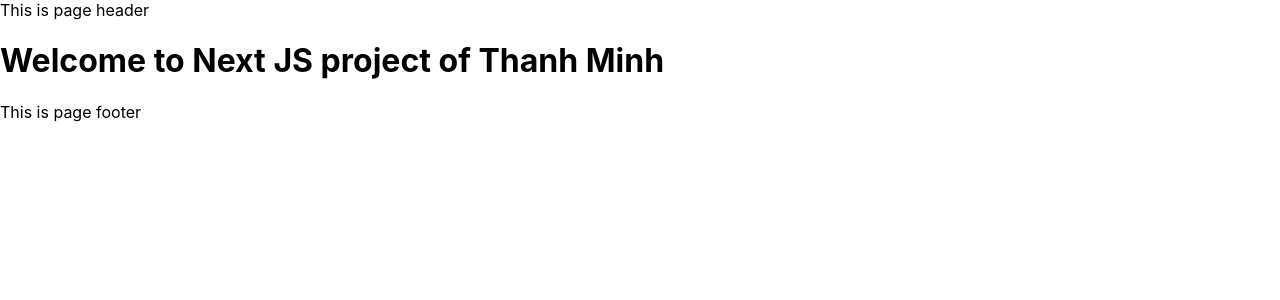
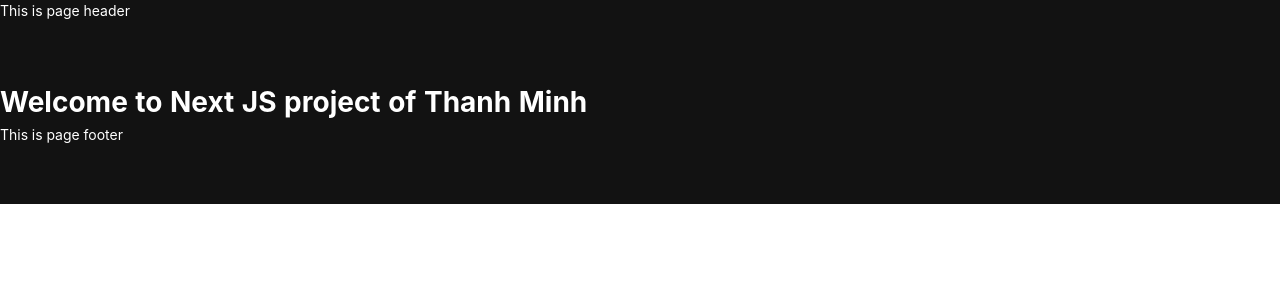
Before and after one commit to thanhminhhodac/NextJs, a Next.js app: page / in a window 1280 px wide. Shown: the top 300 px of the page. Built offline with nearby package versions, Linux system fonts and the light colour scheme.

Commit message:
edit style

```diff
--- /dev/null
+++ b/src/components/common/Layout/Layout.module.scss
@@ -0,0 +1,8 @@
+@use "styles/variables.module.scss" as v;
+
+.wrapper {
+  display: grid;
+  grid-template-rows: 80px auto 80px;
+  background-color: v.$black;
+  color: v.$primary-text;
+}
--- a/src/components/common/Layout/index.tsx
+++ b/src/components/common/Layout/index.tsx
@@ -3,15 +3,15 @@
 // components
 import Header from 'components/common/Header';
 import Footer from 'components/common/Footer';
+// styles
+import styles from './Layout.module.scss';
 
 const Layout: FC = ({ children }) => (
-  <>
+  <div className={styles.wrapper}>
     <Header />
-    <div className="main-wrapper">
-      <div className="main-wrapper-inner">{children}</div>
-    </div>
+    {children}
     <Footer />
-  </>
+  </div>
 );
 
 export default Layout;
--- a/src/pages/_app.tsx
+++ b/src/pages/_app.tsx
@@ -4,6 +4,7 @@
 import Head from 'components/common/Head';
 import Layout from 'components/common/Layout';
 // style
+import 'antd/dist/antd.css';
 import 'styles/globals.scss';
 
 const MyApp = ({ Component, pageProps }: AppProps) => (
--- /dev/null
+++ b/src/styles/button.module.scss
@@ -0,0 +1,67 @@
+@use "styles/variables.module.scss" as v;
+
+@mixin button-effect($primary, $secondary) {
+  background-color: $primary;
+  border: 2px solid $secondary;
+
+  &:hover,
+  &:focus {
+    border: 2px solid $primary;
+    background: $secondary;
+    transition: all 0.3s ease;
+  }
+
+  &:active {
+    border: 2px solid $primary;
+    background: darken($primary, 0.2);
+  }
+
+  &::selection {
+    background: transparent;
+  }
+}
+
+@mixin button-text-color($primary, $secondary) {
+  color: $primary;
+
+  &:hover,
+  &:active,
+  &::selection,
+  &:focus {
+    color: $secondary;
+  }
+}
+
+@mixin button-text-primary {
+  font-weight: 600;
+  font-size: 16px;
+}
+
+/* border type */
+@mixin button-border-rectangle {
+  border-radius: 3px;
+}
+
+@mixin button-border-oval {
+  border-radius: 50px;
+}
+
+@mixin button-border-circle {
+  border-radius: 50%;
+}
+
+/* button type */
+@mixin button-type-outline($primary, $textColor) {
+  @include button-text-color($primary, $textColor);
+  @include button-effect(transparent, $primary);
+}
+
+@mixin button-type-container($primary, $textColor) {
+  @include button-effect($primary, transparent);
+  @include button-text-color($textColor, $primary);
+}
+
+@mixin button-type-toggle($primary, $textColor) {
+  @include button-effect($primary, transparent);
+  @include button-text-color($textColor, $primary);
+}
--- a/src/styles/globals.scss
+++ b/src/styles/globals.scss
@@ -1,3 +1,5 @@
+@use "styles/variables.module.scss" as v;
+
 html,
 body {
   padding: 0;
@@ -24,3 +26,15 @@
 * {
   box-sizing: border-box;
 }
+
+h1,
+h2,
+h3,
+h4,
+h5,
+h6 {
+  margin-top: 0;
+  margin-bottom: 0;
+  color: inherit;
+  font-weight: 700;
+}
--- /dev/null
+++ b/src/styles/variables.module.scss
@@ -0,0 +1,5 @@
+$primary-text: #fff;
+$pink: #f05454;
+$blue: #30475e;
+$black: #121212;
+$white: #f5f5f5;
```
